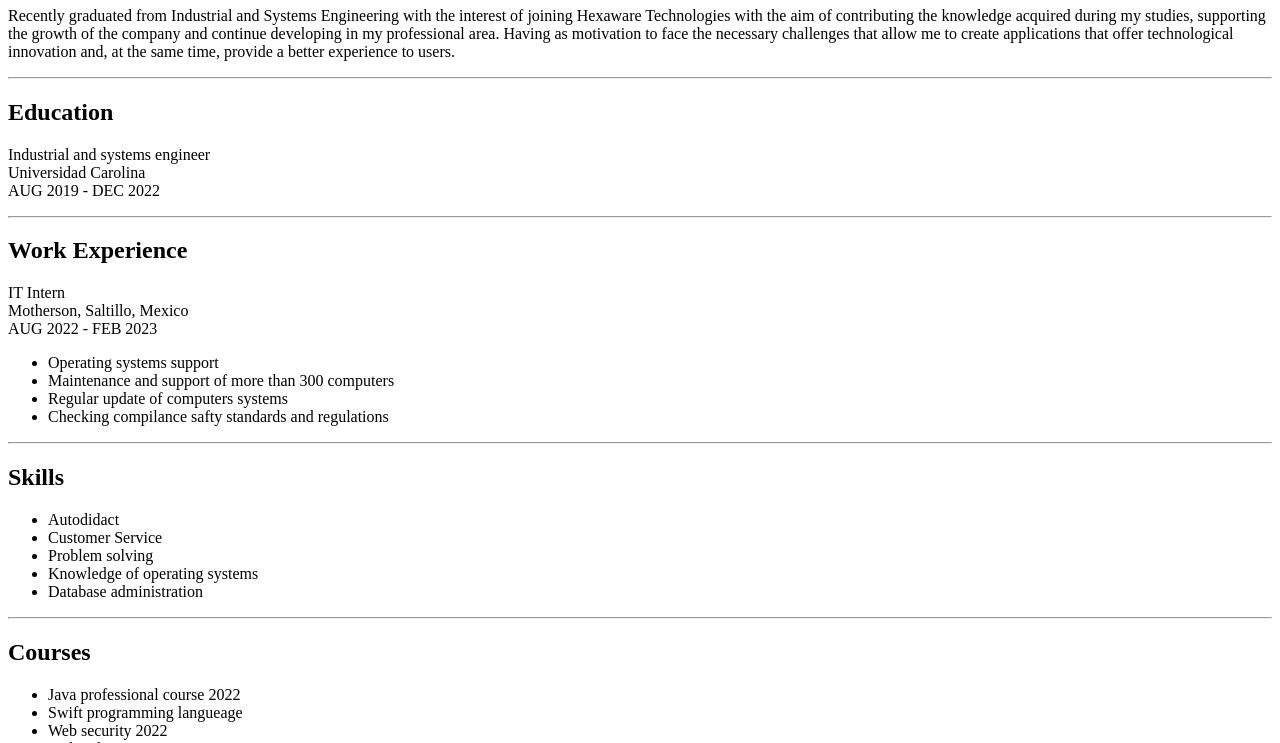
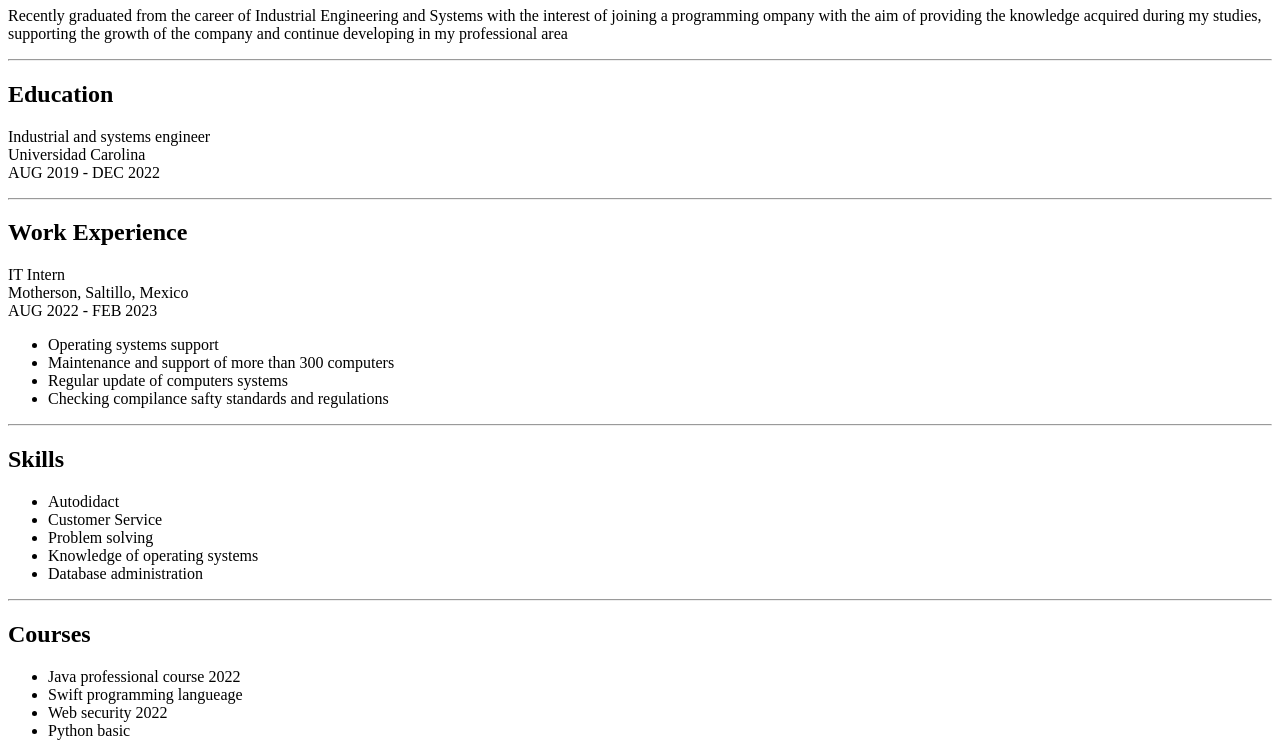
Before and after one commit to Zeuzy/html-portfolio, a plain HTML site: page index.html in a window 1280 px wide. Shown: the part 357-1100 px from the top of the page. Drawn offline with Linux system fonts and the light colour scheme.

Commit message:
Add files via upload

```diff
--- a/index.html
+++ b/index.html
@@ -6,22 +6,17 @@
     </head>
     <body>
         <h1>Isidro Rodriguez Cepeda</h1>
-         <img src="./assest/imagen_2022-06-09_145204296-removebg (1).png" height="200">
+         <img src="./assest/imagen_2022-06-09_145204296-removebg (1).png" height="200" alt="profile image of Isidro rodriguez" />
         <h1>Summary</h1>
         <p>
-            Recently graduated from Industrial and
-            Systems Engineering with the interest
-            of joining Hexaware Technologies with
-            the aim of contributing the knowledge
-            acquired during my studies, supporting
-            the growth of the company and
-            continue developing in my professional
-            area. Having as motivation to face the
-            necessary challenges that allow me to
-            create applications that offer
-            technological innovation and, at the
-            same time, provide a better experience
-            to users.
+            Recently graduated from the career of
+            Industrial Engineering and Systems with
+            the interest of joining a programming
+            ompany with the aim of providing the
+            knowledge acquired during my studies,
+            supporting the growth of the company
+            and continue developing in my
+            professional area
         </p>
         <hr />
         <h2>Education</h2>
```
